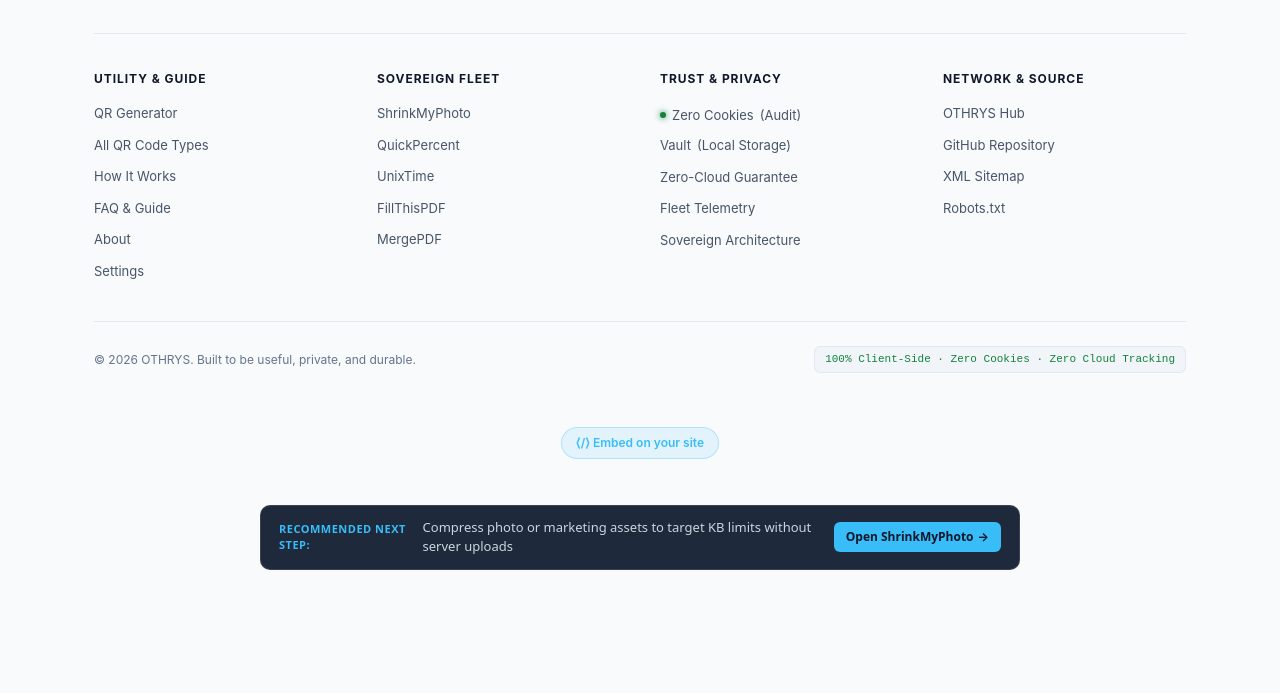
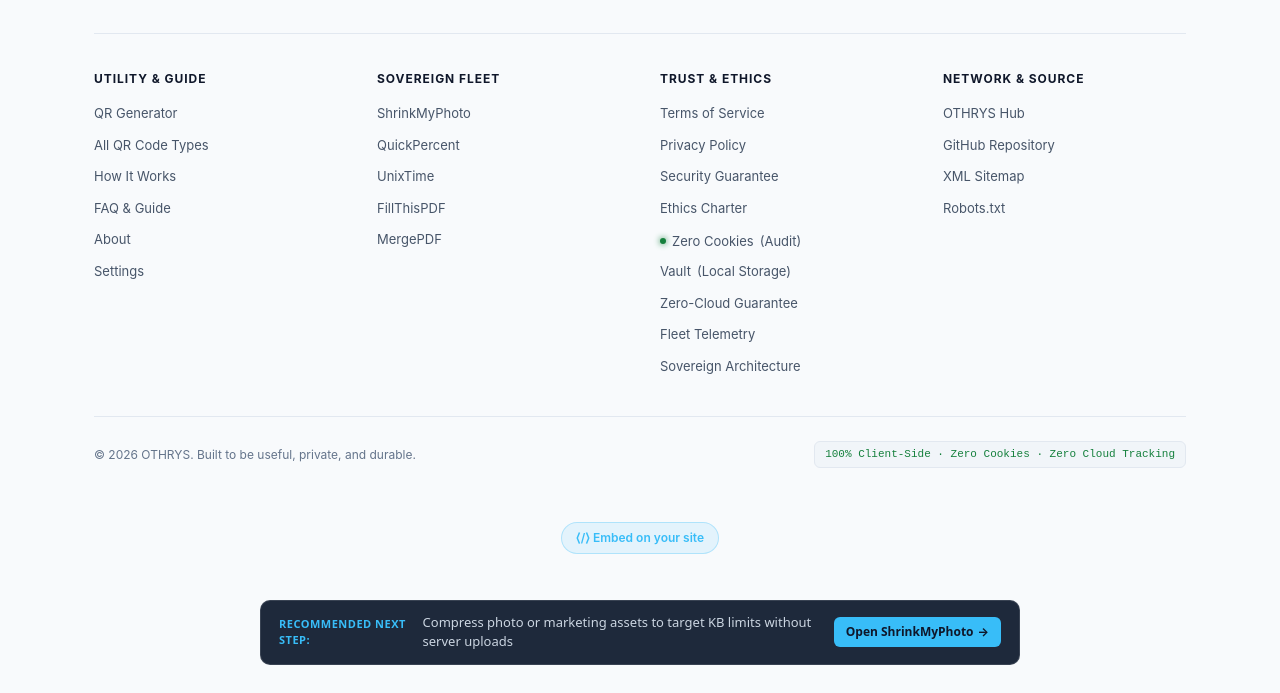
Before and after one commit to vtcbelgium/freeqr-pages, a plain HTML site: page index.html in a window 1280 px wide. Shown: the part 3564-4257 px from the top of the page. Before the commit the page ends 4162 px from the top, so only its background shows below. Drawn offline with Linux system fonts and the light colour scheme.

Commit message:
feat(legal): complete Legal & Ethics footer suite with Ethics Charter link

```diff
--- a/index.html
+++ b/index.html
@@ -736,8 +736,12 @@
       </div>
 
       <div class="sitemap-col">
-        <h4>Trust &amp; Privacy</h4>
+        <h4>Trust &amp; Ethics</h4>
         <ul>
+          <li><a href="https://othrys.be/legal/terms">Terms of Service</a></li>
+          <li><a href="https://othrys.be/legal/privacy">Privacy Policy</a></li>
+          <li><a href="https://othrys.be/legal/security">Security Guarantee</a></li>
+          <li><a href="https://othrys.be/legal/ethics">Ethics Charter</a></li>
           <li>
             <button type="button" id="cookie-status-pill" class="footer-tool-btn" title="Inspect zero-cookie status" aria-label="Cookie and Privacy Status">
               <span class="dot-indicator" aria-hidden="true"></span>
```
